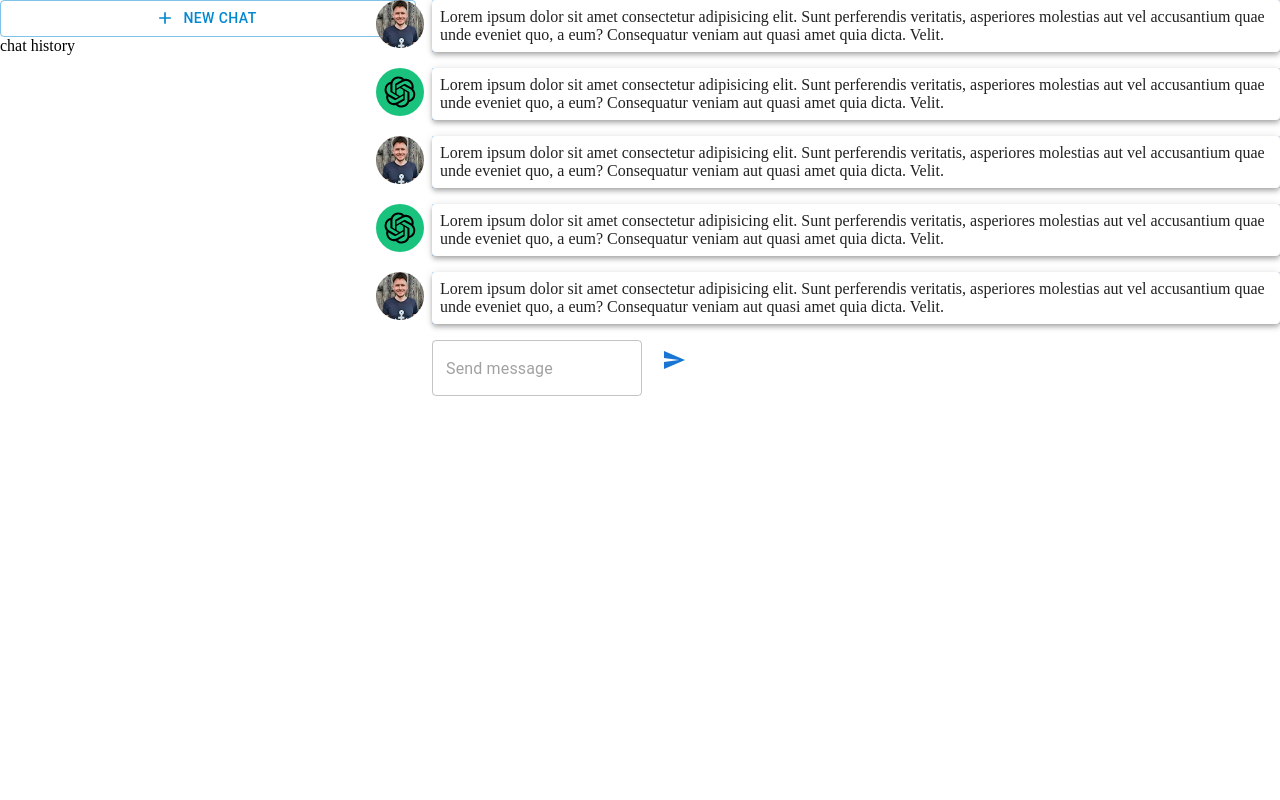
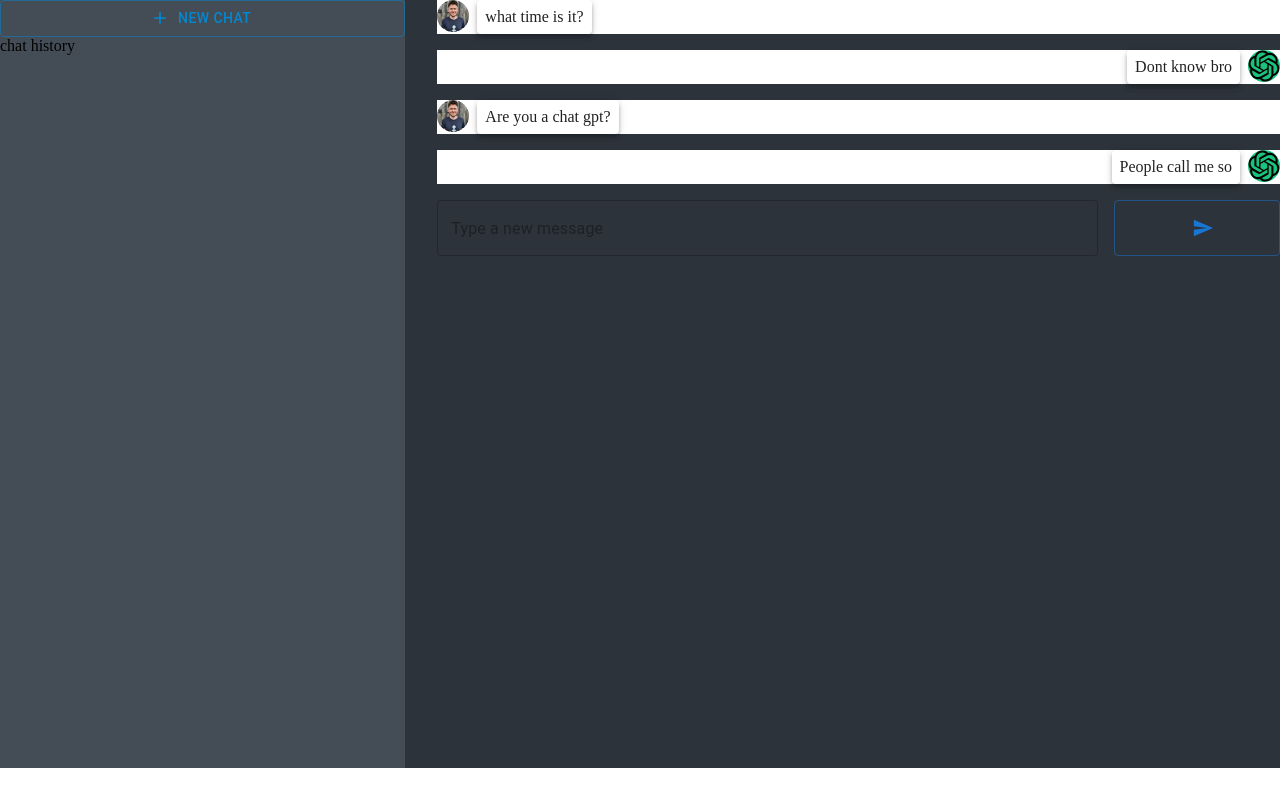
Before and after one commit to piotrszczesniak/chatgpt-clone-next, a Next.js app: page / in a window 1280 px wide. Built offline with nearby package versions, Linux system fonts and the light colour scheme.

Commit message:
add styling

```diff
--- /dev/null
+++ b/src/components/Message.tsx
@@ -0,0 +1,38 @@
+import { MessageType } from '@/utilis/types';
+import { Box, Paper } from '@mui/material';
+import Image from 'next/image';
+
+type MessageProps = {
+  message: MessageType;
+};
+
+const Message = ({ message }: MessageProps) => {
+  return (
+    <Box
+      sx={{
+        display: 'flex',
+        gap: '0.5rem',
+        backgroundColor: 'white',
+        justifyContent: message.role === 'user' ? 'flex-start' : 'flex-end',
+      }}
+    >
+      <Image
+        src={message.role === 'user' ? '/user.webp' : '/assistant.svg'}
+        alt={''}
+        width={32}
+        height={32}
+        style={{
+          order: message.role === 'user' ? '0' : '1',
+          color: 'white',
+          borderRadius: '50%',
+          backgroundColor: message.role === 'user' ? 'white' : '#19c37d',
+        }}
+      />
+      <Paper elevation={4} sx={{ padding: '0.5rem', position: 'relative' }}>
+        {message.content}
+      </Paper>
+    </Box>
+  );
+};
+
+export default Message;
--- a/src/pages/index.tsx
+++ b/src/pages/index.tsx
@@ -8,15 +8,12 @@ import AddIcon from '@mui/icons-material/Add';
 import { ChangeEvent, FormEvent, useState } from 'react';
 import { Box, Container, Grid, Paper, TextField, styled } from '@mui/material';
 import SendIcon from '@mui/icons-material/Send';
+import Message from '@/components/Message';
+import { MessageType } from '@/utilis/types';
 
 const inter = Inter({ subsets: ['latin'] });
 
 // https://www.youtube.com/watch?v=uRQH2CFvedY
-
-type Message = {
-  role: 'user' | 'assistant' | null;
-  content: string | null;
-};
 
 // PRAGMA foreign_keys = ON;
 
@@ -30,31 +27,22 @@ type Message = {
 export default function Home() {
   const [value, setValue] = useState<string>('');
 
-  const [messages, setMessages] = useState<Message[] | []>([
+  const [messages, setMessages] = useState<MessageType[] | []>([
     {
       role: 'user',
-      content:
-        'Lorem ipsum dolor sit amet consectetur adipisicing elit. Sunt perferendis veritatis, asperiores molestias aut vel accusantium quae unde eveniet quo, a eum? Consequatur veniam aut quasi amet quia dicta. Velit.',
+      content: 'what time is it?',
     },
     {
       role: 'assistant',
-      content:
-        'Lorem ipsum dolor sit amet consectetur adipisicing elit. Sunt perferendis veritatis, asperiores molestias aut vel accusantium quae unde eveniet quo, a eum? Consequatur veniam aut quasi amet quia dicta. Velit.',
+      content: 'Dont know bro',
     },
     {
       role: 'user',
-      content:
-        'Lorem ipsum dolor sit amet consectetur adipisicing elit. Sunt perferendis veritatis, asperiores molestias aut vel accusantium quae unde eveniet quo, a eum? Consequatur veniam aut quasi amet quia dicta. Velit.',
+      content: 'Are you a chat gpt?',
     },
     {
       role: 'assistant',
-      content:
-        'Lorem ipsum dolor sit amet consectetur adipisicing elit. Sunt perferendis veritatis, asperiores molestias aut vel accusantium quae unde eveniet quo, a eum? Consequatur veniam aut quasi amet quia dicta. Velit.',
-    },
-    {
-      role: 'user',
-      content:
-        'Lorem ipsum dolor sit amet consectetur adipisicing elit. Sunt perferendis veritatis, asperiores molestias aut vel accusantium quae unde eveniet quo, a eum? Consequatur veniam aut quasi amet quia dicta. Velit.',
+      content: 'People call me so',
     },
   ]);
 
@@ -80,9 +68,15 @@ export default function Home() {
     };
 
     try {
-      const resposne = await fetch(`http://localhost:3000/api/generate`, requestOptions);
+      const resposne = await fetch(
+        `http://localhost:3000/api/generate`,
+        requestOptions
+      );
       const data = await resposne.json();
-      setMessages((currentMessages) => [...currentMessages, data.choices[0].message]);
+      setMessages((currentMessages) => [
+        ...currentMessages,
+        data.choices[0].message,
+      ]);
       setValue('');
     } catch (error) {
       console.error(error);
@@ -93,69 +87,71 @@ export default function Home() {
     <>
       <Head>
         <title>Create Next App</title>
-        <meta name='description' content='Generated by create next app' />
-        <meta name='viewport' content='width=device-width, initial-scale=1' />
-        <link rel='icon' href='/favicon.ico' />
+        <meta name="description" content="Generated by create next app" />
+        <meta name="viewport" content="width=device-width, initial-scale=1" />
+        <link rel="icon" href="/favicon.ico" />
       </Head>
       <main>
         <Box sx={{ flexGrow: 1, height: '100vh' }}>
-          <Grid container sx={{ height: '100%' }} spacing={2}>
-            <Grid item xs={4}>
-              <Button className={styles.button} color='info' fullWidth variant='outlined' startIcon={<AddIcon />}>
+          <Grid container sx={{ height: '100%' }} spacing={4}>
+            <Grid
+              item
+              xs={4}
+              sx={{
+                backgroundColor: '#444c56',
+              }}
+            >
+              <Button
+                className={styles.button}
+                color="info"
+                fullWidth
+                variant="outlined"
+                startIcon={<AddIcon />}
+              >
                 new chat
               </Button>
 
               <nav>chat history</nav>
             </Grid>
-            <Grid item xs={8}>
-              {messages.map((message, index) => {
-                return (
-                  <Box sx={{ bgcolor: '#cfe8fc', marginBottom: '1rem' }} key={index}>
-                    {message.role === 'user' && (
-                      <Paper key={index} elevation={4} sx={{ padding: '0.5rem', position: 'relative' }}>
-                        <Image
-                          src={'/user.webp'}
-                          alt={''}
-                          width={48}
-                          height={48}
-                          style={{
-                            borderRadius: '50%',
-                            position: 'absolute',
-                            top: '0',
-                            left: '-56px',
-                          }}
-                        />
-
-                        {message.content}
-                      </Paper>
-                    )}
-                    {message.role === 'assistant' && (
-                      <Paper key={index} elevation={4} sx={{ padding: '0.5rem', position: 'relative' }}>
-                        <Image
-                          src={'/assistant.svg'}
-                          alt={''}
-                          width={48}
-                          height={48}
-                          style={{
-                            borderRadius: '50%',
-                            position: 'absolute',
-                            top: '0',
-                            left: '-56px',
-                            backgroundColor: '#19c37d',
-                            padding: '8px',
-                          }}
-                        />
-                        {message.content}
-                      </Paper>
-                    )}
-                  </Box>
-                );
-              })}
-              <form onSubmit={handleMessagesSend}>
-                <TextField value={value} placeholder='Send message' onChange={handleValueChange} multiline maxRows={4} />
-                <Button size='large' type='submit'>
-                  <SendIcon />
-                </Button>
+            <Grid
+              item
+              xs={8}
+              sx={{
+                display: 'flex',
+                flexDirection: 'column',
+                gap: '1rem',
+                backgroundColor: '#2d333b',
+              }}
+            >
+              {messages.map((message, index) => (
+                <Message message={message} key={index} />
+              ))}
+              <form
+                onSubmit={handleMessagesSend}
+                style={{
+                  display: 'flex',
+                  alignItems: 'center',
+                  gap: '1rem',
+                }}
+              >
+                <TextField
+                  value={value}
+                  placeholder="Type a new message"
+                  onChange={handleValueChange}
+                  multiline
+                  maxRows={4}
+                  sx={{ flexBasis: '80%' }}
+                />
+                <Button
+                  variant="outlined"
+                  size="large"
+                  type="submit"
+                  endIcon={<SendIcon sx={{ padding: '0', margin: '0' }} />}
+                  sx={{
+                    height: '100%',
+                    flexBasis: '20%',
+                  }}
+                />
               </form>
             </Grid>
           </Grid>
--- /dev/null
+++ b/src/utilis/types.ts
@@ -0,0 +1,4 @@
+export type MessageType = {
+  role: 'user' | 'assistant' | null;
+  content: string | null;
+};
```
